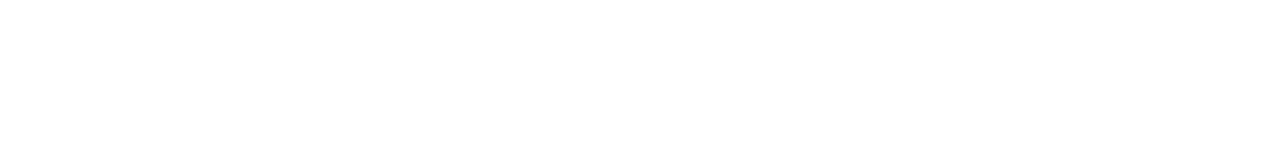
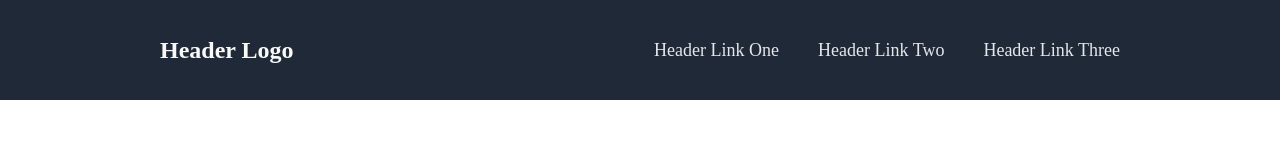
Before and after one commit to Intuos33/odin-landing, a plain HTML site: page index.html in a window 1280 px wide. Drawn offline with Linux system fonts and the light colour scheme.

Commit message:
Completed the navigation section

```diff
--- a/index.html
+++ b/index.html
@@ -10,6 +10,21 @@
     </head>
 
     <body>
-
+        <div class="hero">
+            <div class="container">
+                <div class="nav-section">
+                    <div class="logo-text">
+                        <h3>Header Logo</h3>
+                    </div>
+                    <div class="nav-links">
+                        <ul>
+                            <li><a href="#">Header Link One</a></li>
+                            <li><a href="#">Header Link Two</a></li>
+                            <li><a href="#">Header Link Three</a></li>
+                        </ul>
+                    </div>
+                </div>
+            </div>
+        </div>
     </body>
 </html>
--- a/styles/main.css
+++ b/styles/main.css
@@ -3,3 +3,43 @@
     padding: 0;
     box-sizing: border-box;
 }
+
+.hero{
+    background-color: #1f2937;
+}
+
+.container{
+    width: 75%;
+    margin: auto;
+}
+
+.nav-section{
+    display: flex;
+    width: 100%;
+    height: 100px;
+    justify-content: space-between;
+    align-items: center;
+}
+
+.logo-text h3{
+    font-size: 24px;
+    color: #f9faf8;
+}
+
+.nav-links ul{
+    list-style-type: none;
+}
+
+.nav-links ul li{
+    list-style-type: none;
+    display: inline;
+}
+
+.nav-links ul li a{
+    text-decoration: none;
+    color: #e5e7eb;
+    font-size: 18px;
+    padding-left: 35px;
+}
+
+/* 18px #e5e7eb */
```
